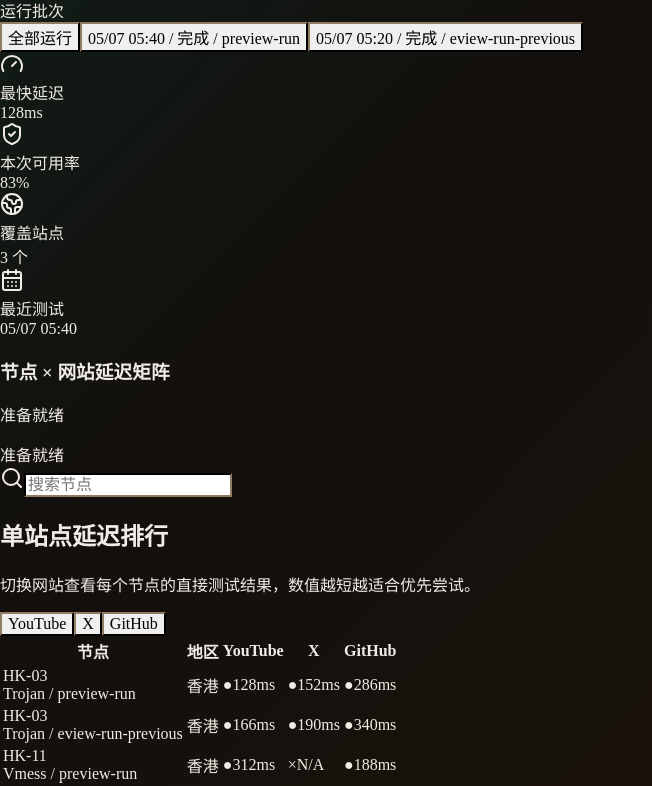
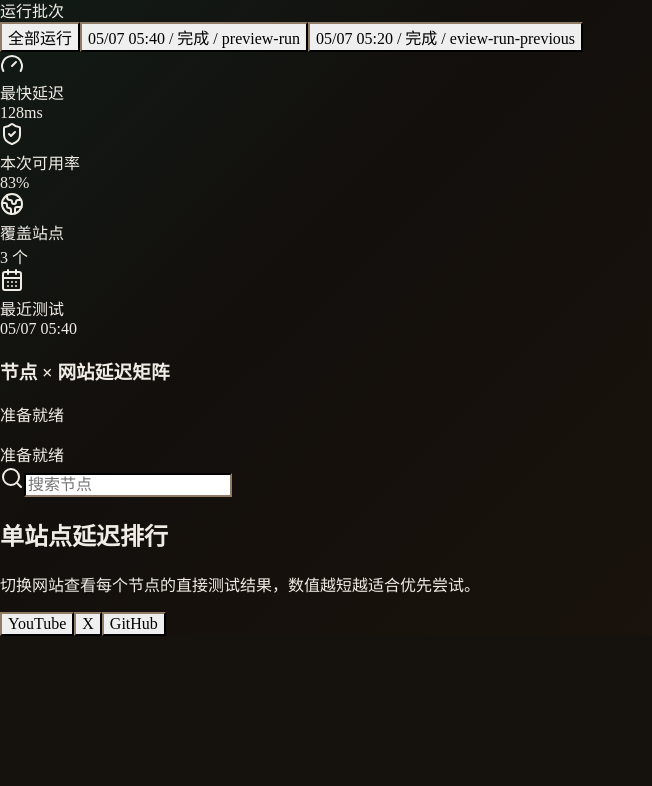
Before and after one commit to nic519/network-quality-analysis, a React (Vite) app in the folder src/mainview/: page / in a window 1280 px wide. Shown: the part 438-1224 px from the top of the page, without its empty margins (0-652 px from the left). After the commit the page ends 1074 px from the top, so only its background shows below. Built offline with nearby package versions, Linux system fonts and the light colour scheme.

Commit message:
refactor(ui): 移除延迟矩阵表格并简化布局
移除不再使用的延迟矩阵表格组件及相关样式，简化卡片布局以提升可维护性。

```diff
--- a/src/mainview/src/App.tsx
+++ b/src/mainview/src/App.tsx
@@ -20,7 +20,6 @@
 import { Button } from "./components/ui/button";
 import { Card, CardContent, CardDescription, CardHeader, CardTitle } from "./components/ui/card";
 import { Input } from "./components/ui/input";
-import { Table, TableBody, TableCell, TableHead, TableHeader, TableRow } from "./components/ui/table";
 import { buildLatencyChartRows, type MatrixRow } from "./lib/chart-data";
 import { api, onClashSpeedtestStatus, onProgress } from "./lib/electrobun";
 import { cn } from "./lib/utils";
@@ -301,8 +300,8 @@
               <Input value={search} onChange={(event) => setSearch(event.target.value)} placeholder="搜索节点" className="pl-9" />
             </div>
           </CardHeader>
-          <CardContent className="p-0">
-            <div className="border-b border-stone-800 p-5">
+          <CardContent className="p-5">
+            <div>
               <div className="mb-5 flex items-center justify-between gap-4">
                 <div>
                   <h2 className="text-base font-semibold text-stone-100">单站点延迟排行</h2>
@@ -406,44 +405,6 @@
                 </div>
               ) : null}
             </div>
-            <Table>
-              <TableHeader>
-                <TableRow className="border-stone-800">
-                  <TableHead className="w-[280px]">节点</TableHead>
-                  <TableHead>地区</TableHead>
-                  {DEFAULT_SITES.map((site) => (
-                    <TableHead key={site.id}>{site.name}</TableHead>
-                  ))}
-                </TableRow>
-              </TableHeader>
-              <TableBody>
-                {matrixRows.map((row) => (
-                  <TableRow key={row.key} className="border-stone-900">
-                    <TableCell>
-                      <div className="font-medium text-stone-100">{row.proxyName}</div>
-                      <div className="text-xs text-stone-500">
-                        {row.proxyType} / {shortenId(row.runId)}
-                      </div>
-                    </TableCell>
-                    <TableCell>
-                      <Badge variant="secondary">{row.regionLabel}</Badge>
-                    </TableCell>
-                    {DEFAULT_SITES.map((site) => (
-                      <TableCell key={site.id}>
-                        <LatencyPill value={row.values[site.name] ?? "N/A"} />
-                      </TableCell>
-                    ))}
-                  </TableRow>
-                ))}
-                {!matrixRows.length ? (
-                  <TableRow>
-                    <TableCell colSpan={DEFAULT_SITES.length + 2} className="h-40 text-center text-stone-400">
-                      还没有匹配结果。选择配置并开始测试，或者调整日期/地区筛选。
-                    </TableCell>
-                  </TableRow>
-                ) : null}
-              </TableBody>
-            </Table>
           </CardContent>
         </Card>
       </section>
@@ -550,26 +511,6 @@
   );
 }
 
-function LatencyPill({ value }: { value: string }) {
-  const status = latencyStatus(value);
-  const icon = status === "fast" ? "●" : status === "usable" ? "●" : status === "slow" ? "▲" : status === "failed" ? "×" : "○";
-  return (
-    <span
-      className={cn(
-        "inline-flex min-w-24 items-center justify-center gap-2 rounded-full px-3 py-1.5 text-sm font-semibold",
-        status === "fast" && "bg-emerald-500/15 text-emerald-200 ring-1 ring-emerald-400/30",
-        status === "usable" && "bg-amber-500/15 text-amber-200 ring-1 ring-amber-400/30",
-        status === "slow" && "bg-red-500/15 text-red-200 ring-1 ring-red-400/30",
-        status === "failed" && "bg-zinc-700/70 text-zinc-300 ring-1 ring-zinc-500/30",
-        status === "missing" && "bg-zinc-900 text-zinc-500 ring-1 ring-zinc-700",
-      )}
-    >
-      <span>{icon}</span>
-      {value}
-    </span>
-  );
-}
-
 function buildMatrixRows(results: AppState["results"], search: string): MatrixRow[] {
   const rows = new Map<string, MatrixRow>();
   const normalizedSearch = search.trim().toLowerCase();
```
Also changed, not shown: src/mainview/electrobun.css.
